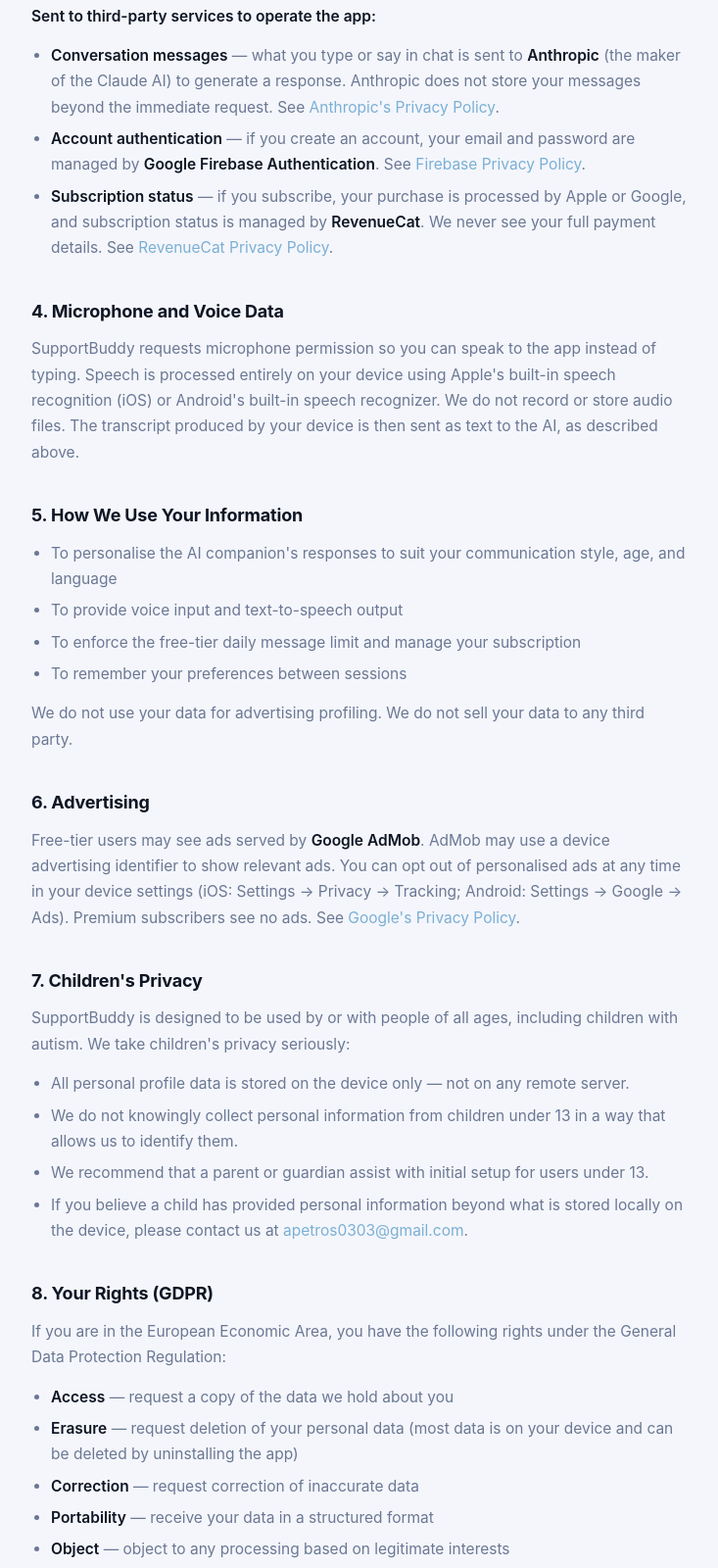
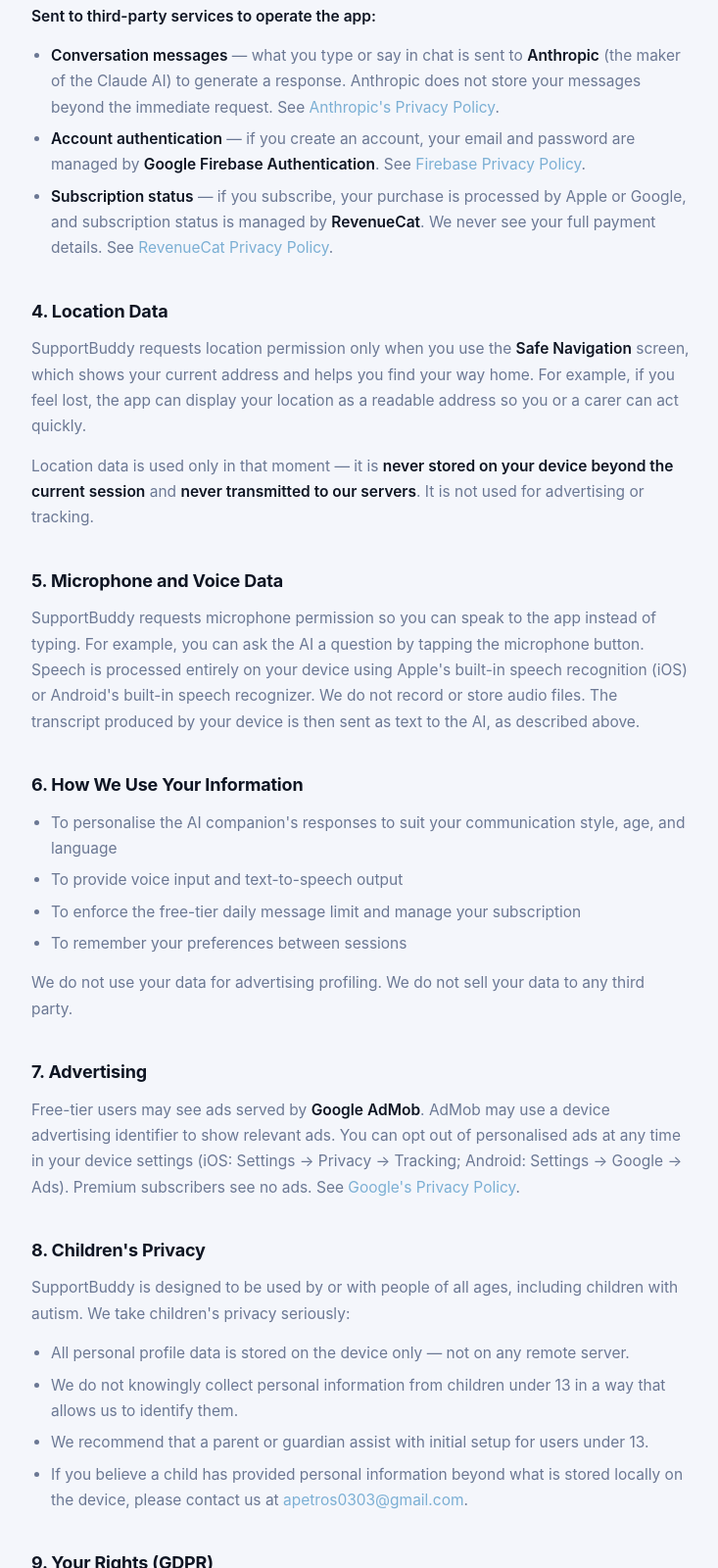
Before and after one commit to apetros0303/sporttips-download, a plain HTML site: page privacy/supportbuddy/index.html in a window 1280 px wide. Shown: the part 1200-2800 px from the top of the page at 98% size, without its empty margins (272-1005 px from the left). Drawn offline with Linux system fonts and the light colour scheme.

Commit message:
feat: update SupportBuddy privacy policy with location data section
- Add Section 4 "Location Data" explaining Safe Navigation screen use
- Improve microphone description with concrete example
- Update date to November 15, 2026
- Renumber all subsequent sections accordingly

Co-Authored-By: Claude Sonnet 4.6 <noreply@anthropic.com>

```diff
--- a/privacy/supportbuddy/index.html
+++ b/privacy/supportbuddy/index.html
@@ -70,7 +70,7 @@ h1{font-size:clamp(26px,4vw,38px);font-weight:800;letter-spacing:-.03em;text-wra
 
   <p class="privacy-tag">// Legal</p>
   <h1>Privacy Policy</h1>
-  <p class="updated">SupportBuddy &nbsp;·&nbsp; Last updated: September 21, 2026</p>
+  <p class="updated">SupportBuddy &nbsp;·&nbsp; Last updated: November 15, 2026</p>
 
   <div class="prose">
 
@@ -105,10 +105,14 @@ h1{font-size:clamp(26px,4vw,38px);font-weight:800;letter-spacing:-.03em;text-wra
       <li><strong>Subscription status</strong> — if you subscribe, your purchase is processed by Apple or Google, and subscription status is managed by <strong>RevenueCat</strong>. We never see your full payment details. See <a href="https://www.revenuecat.com/privacy" target="_blank" rel="noopener">RevenueCat Privacy Policy</a>.</li>
     </ul>
 
-    <h2>4. Microphone and Voice Data</h2>
-    <p>SupportBuddy requests microphone permission so you can speak to the app instead of typing. Speech is processed entirely on your device using Apple's built-in speech recognition (iOS) or Android's built-in speech recognizer. We do not record or store audio files. The transcript produced by your device is then sent as text to the AI, as described above.</p>
+    <h2>4. Location Data</h2>
+    <p>SupportBuddy requests location permission only when you use the <strong>Safe Navigation</strong> screen, which shows your current address and helps you find your way home. For example, if you feel lost, the app can display your location as a readable address so you or a carer can act quickly.</p>
+    <p>Location data is used only in that moment — it is <strong>never stored on your device beyond the current session</strong> and <strong>never transmitted to our servers</strong>. It is not used for advertising or tracking.</p>
 
-    <h2>5. How We Use Your Information</h2>
+    <h2>5. Microphone and Voice Data</h2>
+    <p>SupportBuddy requests microphone permission so you can speak to the app instead of typing. For example, you can ask the AI a question by tapping the microphone button. Speech is processed entirely on your device using Apple's built-in speech recognition (iOS) or Android's built-in speech recognizer. We do not record or store audio files. The transcript produced by your device is then sent as text to the AI, as described above.</p>
+
+    <h2>6. How We Use Your Information</h2>
     <ul>
       <li>To personalise the AI companion's responses to suit your communication style, age, and language</li>
       <li>To provide voice input and text-to-speech output</li>
@@ -117,10 +121,10 @@ h1{font-size:clamp(26px,4vw,38px);font-weight:800;letter-spacing:-.03em;text-wra
     </ul>
     <p>We do not use your data for advertising profiling. We do not sell your data to any third party.</p>
 
-    <h2>6. Advertising</h2>
+    <h2>7. Advertising</h2>
     <p>Free-tier users may see ads served by <strong>Google AdMob</strong>. AdMob may use a device advertising identifier to show relevant ads. You can opt out of personalised ads at any time in your device settings (iOS: Settings → Privacy → Tracking; Android: Settings → Google → Ads). Premium subscribers see no ads. See <a href="https://policies.google.com/privacy" target="_blank" rel="noopener">Google's Privacy Policy</a>.</p>
 
-    <h2>7. Children's Privacy</h2>
+    <h2>8. Children's Privacy</h2>
     <p>SupportBuddy is designed to be used by or with people of all ages, including children with autism. We take children's privacy seriously:</p>
     <ul>
       <li>All personal profile data is stored on the device only — not on any remote server.</li>
@@ -129,7 +133,7 @@ h1{font-size:clamp(26px,4vw,38px);font-weight:800;letter-spacing:-.03em;text-wra
       <li>If you believe a child has provided personal information beyond what is stored locally on the device, please contact us at <a href="mailto:apetros0303@gmail.com">apetros0303@gmail.com</a>.</li>
     </ul>
 
-    <h2>8. Your Rights (GDPR)</h2>
+    <h2>9. Your Rights (GDPR)</h2>
     <p>If you are in the European Economic Area, you have the following rights under the General Data Protection Regulation:</p>
     <ul>
       <li><strong>Access</strong> — request a copy of the data we hold about you</li>
@@ -140,16 +144,16 @@ h1{font-size:clamp(26px,4vw,38px);font-weight:800;letter-spacing:-.03em;text-wra
     </ul>
     <p>To exercise any of these rights, contact us at <a href="mailto:apetros0303@gmail.com">apetros0303@gmail.com</a>. We will respond within 30 days.</p>
 
-    <h2>9. Data Security</h2>
+    <h2>10. Data Security</h2>
     <p>Profile data is stored locally on your device and protected by your device's own security. Data in transit to Anthropic and Firebase is encrypted over HTTPS. We do not operate our own servers that store your personal information.</p>
 
-    <h2>10. Data Retention and Account Deletion</h2>
+    <h2>11. Data Retention and Account Deletion</h2>
     <p>Device-local data is retained until you uninstall the app or clear app data. Firebase Authentication data is retained while your account is active. You can request full account deletion — including all personal data — at any time via our <a href="/delete-account/supportbuddy/">account deletion page</a>. We will process deletion requests within 30 days. Anthropic does not retain your conversation messages beyond the immediate API request.</p>
 
-    <h2>11. Changes to This Policy</h2>
+    <h2>12. Changes to This Policy</h2>
     <p>We may update this privacy policy from time to time. When we do, we will revise the "Last updated" date at the top of this page. For significant changes we will notify you via an in-app notice.</p>
 
-    <h2>12. Contact</h2>
+    <h2>13. Contact</h2>
     <p>For any privacy-related questions or data requests, please contact:<br>
     <strong>Petran SW — Petros Alexakis</strong><br>
     <a href="mailto:apetros0303@gmail.com">apetros0303@gmail.com</a></p>
```
